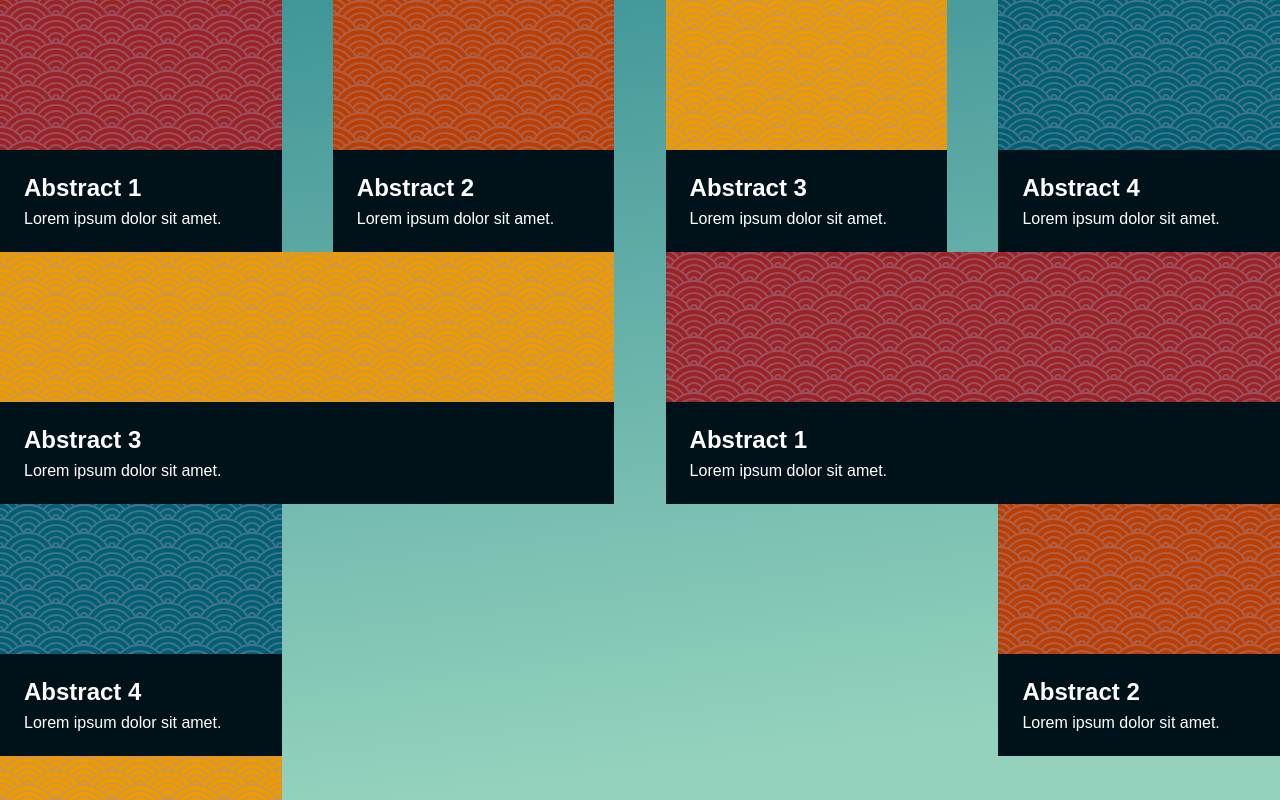
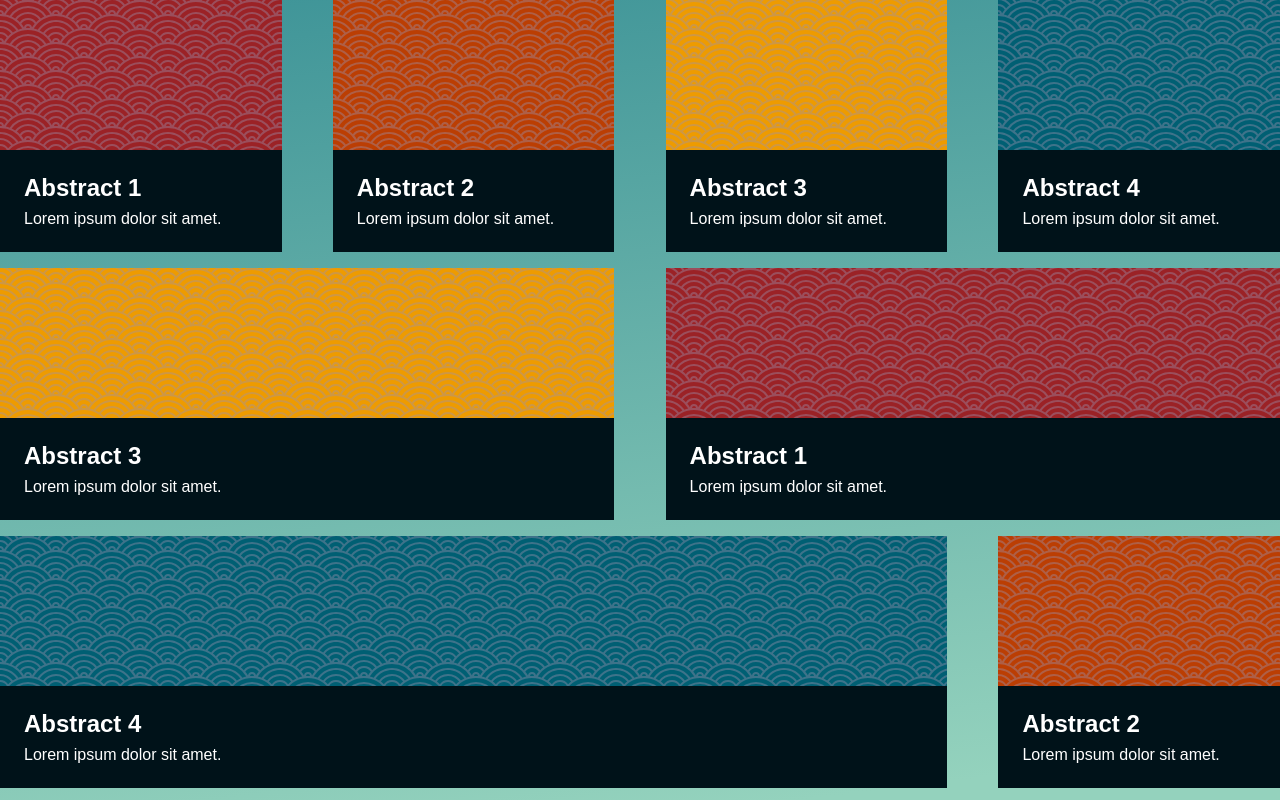
Before and after one commit to akgmage/flex-box, an Angular app: page / in a window 1280 px wide. Shown: the top 800 px of the page. Built offline with nearby package versions, Linux system fonts and the light colour scheme.

Commit message:
add margin bot of 1 rem on row and flexbasis of 74% for span3

```diff
--- a/src/styles.css
+++ b/src/styles.css
@@ -57,6 +57,7 @@ figure > div {
   flex-flow: row wrap;
   justify-content: space-between;
   gap: 4%;
+  margin-bottom: 1rem;
 }
 figure {
   flex-basis: 22%;
@@ -64,3 +65,6 @@ figure {
 .span2 {
   flex-basis: 48%;
 }
+.span3 {
+  flex-basis: 74%;
+}
```
